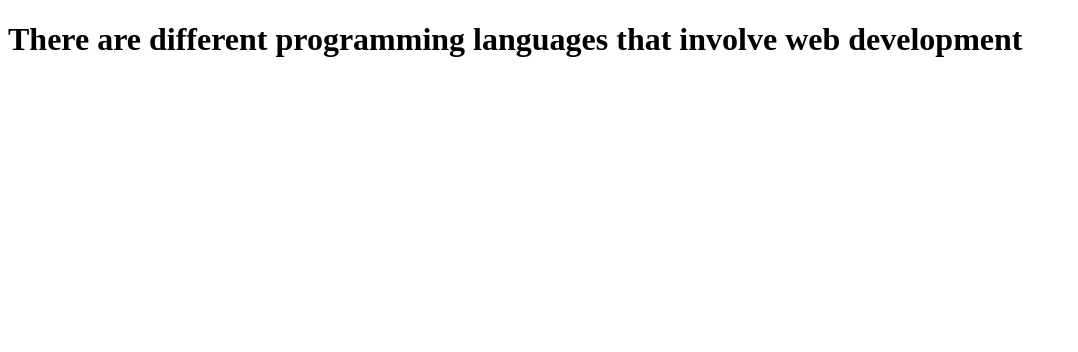
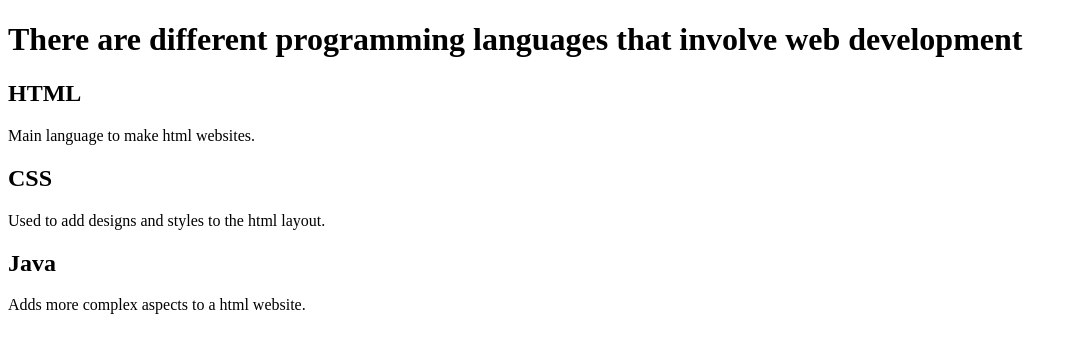
Before and after one commit to Chlowus/wednesday, a plain HTML site: page index.html in a window 1280 px wide. Shown: the whole page, without its empty margins (0-1078 px from the left). Drawn offline with Linux system fonts and the light colour scheme.

Commit message:
added text

```diff
--- a/index.html
+++ b/index.html
@@ -7,6 +7,17 @@
 </head>
 <body>
     <h1>There are different programming languages that involve web development</h1>
-
+    <h2>HTML</h2>
+    <p>
+Main language to make html websites.
+    </p>
+    <h2>CSS</h2>
+    <p>
+Used to add designs and styles to the html layout.
+    </p>
+    <h2>Java</h2>
+    <p>
+Adds more complex aspects to a html website.
+    </p>
 </body>
 </html>
```
